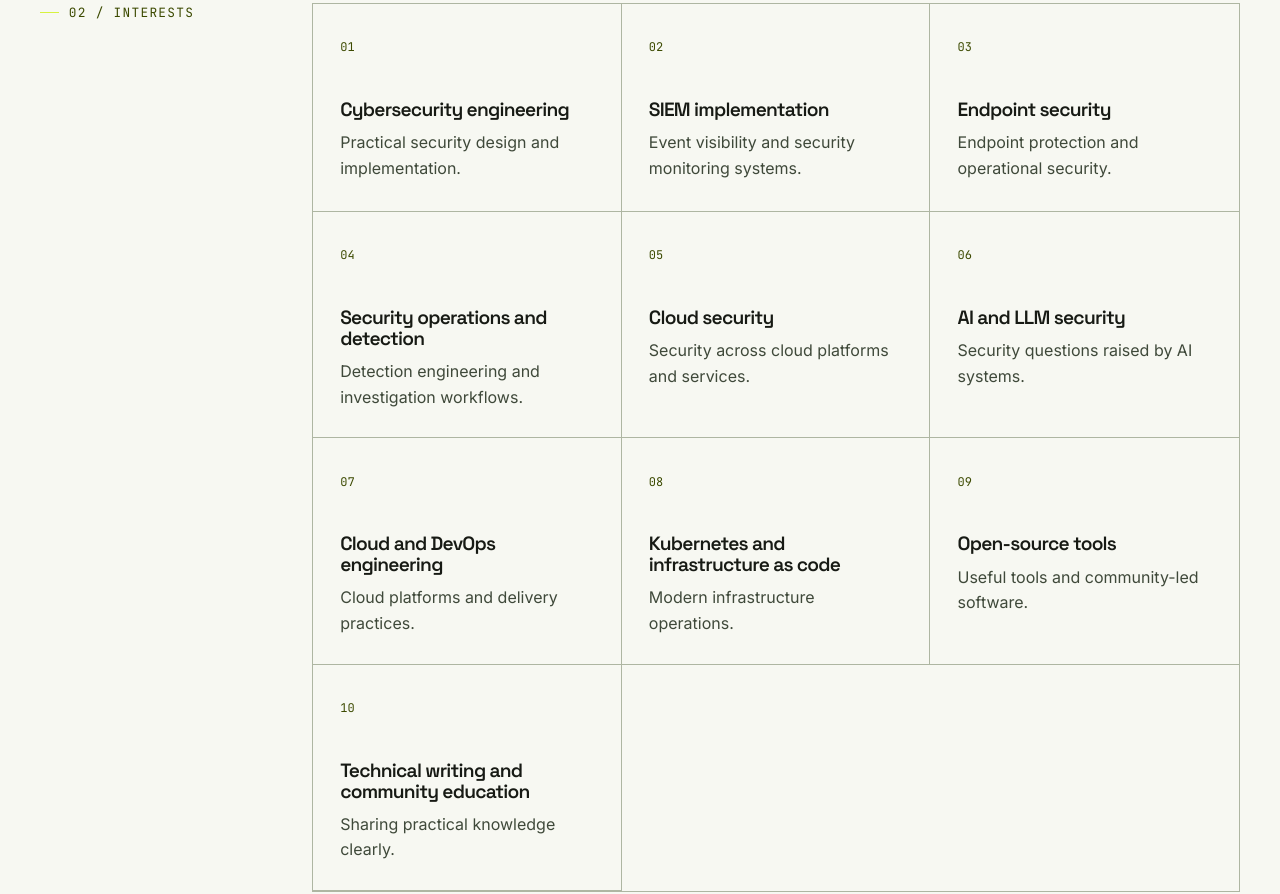
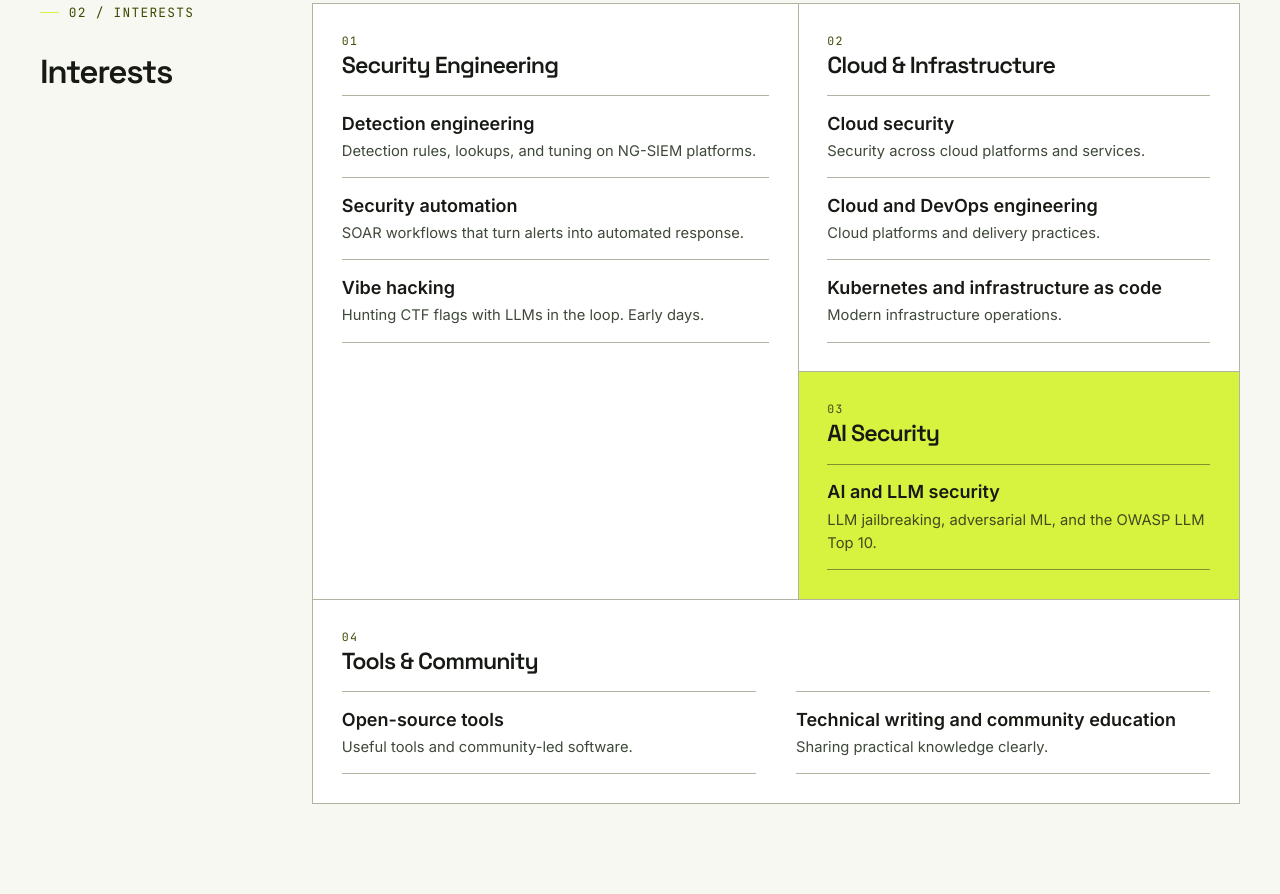
Before and after one commit to sawlemon/sawlemon.github.io, an Astro site: page / in a window 1280 px wide. Shown: the part 1726-2620 px from the top of the page. Built offline with nearby package versions, Linux system fonts and the light colour scheme; Astro itself is replaced by a stand-in of ours.

Commit message:
Regroup interests into four editorial panels with distinct security facets

```diff
--- a/src/data/site.ts
+++ b/src/data/site.ts
@@ -22,17 +22,44 @@ export const site = {
   github: 'https://github.com/sawlemon'
 } as const;
 
-export const interests = [
-  ['Cybersecurity engineering', 'Practical security design and implementation.'],
-  ['SIEM implementation', 'Event visibility and security monitoring systems.'],
-  ['Endpoint security', 'Endpoint protection and operational security.'],
-  ['Security operations and detection', 'Detection engineering and investigation workflows.'],
-  ['Cloud security', 'Security across cloud platforms and services.'],
-  ['AI and LLM security', 'Security questions raised by AI systems.'],
-  ['Cloud and DevOps engineering', 'Cloud platforms and delivery practices.'],
-  ['Kubernetes and infrastructure as code', 'Modern infrastructure operations.'],
-  ['Open-source tools', 'Useful tools and community-led software.'],
-  ['Technical writing and community education', 'Sharing practical knowledge clearly.']
+export const interestGroups = [
+  {
+    title: 'Security Engineering',
+    accent: false,
+    columns: false,
+    topics: [
+      ['Detection engineering', 'Detection rules, lookups, and tuning on NG-SIEM platforms.'],
+      ['Security automation', 'SOAR workflows that turn alerts into automated response.'],
+      ['Vibe hacking', 'Hunting CTF flags with LLMs in the loop. Early days.']
+    ]
+  },
+  {
+    title: 'Cloud & Infrastructure',
+    accent: false,
+    columns: false,
+    topics: [
+      ['Cloud security', 'Security across cloud platforms and services.'],
+      ['Cloud and DevOps engineering', 'Cloud platforms and delivery practices.'],
+      ['Kubernetes and infrastructure as code', 'Modern infrastructure operations.']
+    ]
+  },
+  {
+    title: 'AI Security',
+    accent: true,
+    columns: false,
+    topics: [
+      ['AI and LLM security', 'LLM jailbreaking, adversarial ML, and the OWASP LLM Top 10.']
+    ]
+  },
+  {
+    title: 'Tools & Community',
+    accent: false,
+    columns: true,
+    topics: [
+      ['Open-source tools', 'Useful tools and community-led software.'],
+      ['Technical writing and community education', 'Sharing practical knowledge clearly.']
+    ]
+  }
 ] as const;
 
 export const projects: Project[] = [
--- a/src/pages/index.astro
+++ b/src/pages/index.astro
@@ -2,7 +2,7 @@
 import BaseLayout from '../layouts/BaseLayout.astro';
 import Header from '../components/Header.astro';
 import Footer from '../components/Footer.astro';
-import { credentials, education, experience, interests, projects, site } from '../data/site';
+import { credentials, education, experience, interestGroups, projects, site } from '../data/site';
 import { getCollection } from 'astro:content';
 import { isExternalPost, postHref } from '../utils/blog';
 
@@ -31,7 +31,7 @@ const posts = (await getCollection('blog', ({ data }) => !data.draft)).sort((a,
 
     <section id="about" class="section about"><p class="section-label">01 / ABOUT</p><div><h2>I like making complex systems easier to understand, secure, and explain.</h2><p class="about-lead">I’m a Senior Consultant in Cybersecurity at Presidio, specializing in SIEM implementations and endpoint security. My background includes five years across cybersecurity and cloud engineering.</p><div class="two-column"><p>Beyond client work, I mentor, give talks, and stay involved in technical communities, sharing what I learn as I go.</p><ul class="facts-list"><li>Cybersecurity</li><li>Cloud engineering</li><li>AI security</li><li>Community</li></ul></div></div></section>
 
-    <section id="interests" class="section"><p class="section-label">02 / INTERESTS</p><div class="interest-grid">{interests.map(([title, description], index) => <article><span>{String(index + 1).padStart(2, '0')}</span><h3>{title}</h3><p>{description}</p></article>)}</div></section>
+    <section id="interests" class="section interests-section"><div class="interests-intro"><p class="section-label">02 / INTERESTS</p><h2>Interests</h2></div><div class="interest-matrix">{interestGroups.map((group, groupIndex) => <section class:list={['interest-panel', { accent: group.accent }, { columns: group.columns }]}><div class="panel-head"><span class="panel-index">{String(groupIndex + 1).padStart(2, '0')}</span><h3>{group.title}</h3></div><ul class="topic-list">{group.topics.map(([topic, description]) => <li><strong>{topic}</strong><span>{description}</span></li>)}</ul></section>)}</div></section>
 
     <section id="projects" class="section"><p class="section-label">03 / SELECTED WORK</p><div class="project-grid">{projects.map((project) => <article class:list={['project-card', project.status && 'coming-soon']}><div class:list={['project-visual', project.preview && 'project-preview']}>{project.preview ? <img src={project.preview.src} alt={project.preview.alt} width={project.preview.width} height={project.preview.height} loading="lazy" decoding="async" /> : <span>{project.status ? '◌' : '▦'}</span>}</div><div><p class="eyebrow">{project.status ? 'COMING SOON' : 'FEATURED PROJECT'}</p><h3>{project.title}</h3><p>{project.description}</p><ul class="tags">{project.tags.map((tag) => <li>{tag}</li>)}</ul>{project.href && <div class="project-links"><a class="text-link" href={project.href} target="_blank" rel="noreferrer">View live ↗</a>{project.sourceHref && <a class="text-link" href={project.sourceHref} target="_blank" rel="noreferrer">Source ↗</a>}</div>}</div></article>)}</div></section>
 
--- a/src/styles/global.css
+++ b/src/styles/global.css
@@ -90,12 +90,7 @@ h3 { font-size: 1.45rem; font-weight: 600; }
 .two-column { display: grid; grid-template-columns: 1.3fr .7fr; gap: 3rem; color: var(--muted); }
 .facts-list { margin: 0; padding: 0; list-style: none; font-family: 'JetBrains Mono', monospace; font-size: .82rem; color: var(--meta); }
 .facts-list li { padding: .6rem 0; border-top: 1px solid var(--border); }
-.interest-grid { display: grid; grid-template-columns: repeat(3, 1fr); gap: 0; border: 1px solid var(--border); }
-.interest-grid article { min-height: 13rem; padding: 1.7rem; border-right: 1px solid var(--border); border-bottom: 1px solid var(--border); }
-.interest-grid article:nth-child(3n) { border-right: 0; }
-.interest-grid span { color: var(--link); font: .75rem 'JetBrains Mono', monospace; }
-.interest-grid h3 { margin: 2.5rem 0 .6rem; font-size: 1.2rem; }
-.interest-grid p, .project-card p { margin-bottom: 0; color: var(--muted); font-size: 1rem; }
+.project-card p { margin-bottom: 0; color: var(--muted); font-size: 1rem; }
 .project-grid { display: grid; grid-template-columns: 1.4fr 1fr; gap: 1.3rem; }
 .project-card { display: grid; gap: 1.5rem; padding: 1.2rem; border: 1px solid var(--border); background: var(--surface); }
 .project-card:first-child { grid-row: span 2; }
@@ -170,9 +165,6 @@ h3 { font-size: 1.45rem; font-weight: 600; }
   .about-lead { font-size: 1.1rem; }
   .section { grid-template-columns: 1fr; gap: 1.5rem; padding-top: 3.5rem; }
   .two-column, .project-grid { grid-template-columns: 1fr; gap: 1rem; }
-  .interest-grid { grid-template-columns: 1fr; }
-  .interest-grid article, .interest-grid article:nth-child(3n) { min-height: 0; border-right: 0; }
-  .interest-grid h3 { margin-top: 1.5rem; }
   .project-card:first-child { grid-row: auto; }
   .credential-grid, .education-grid, .contact-list { grid-template-columns: 1fr; }
   .contact-list > * { border-right: 0; }
@@ -296,3 +288,31 @@ h3 { font-size: 1.45rem; font-weight: 600; }
   .exp-row { flex-direction: column; align-items: flex-start; gap: .35rem; }
   .education-block { padding-top: 2.5rem; }
 }
+
+/* ---- Interests ---- */
+.interests-intro { display: grid; gap: 1.1rem; align-content: start; }
+.interests-intro h2 { margin: 0; font-size: clamp(1.9rem, 2.6vw, 2.5rem); }
+.interest-matrix { display: grid; grid-template-columns: 1.1fr 1fr; gap: 1px; border: 1px solid var(--border); background: var(--border); }
+.interest-panel { display: grid; gap: 1.1rem; align-content: start; padding: 1.8rem; background: var(--surface); }
+.interest-panel:first-child { grid-row: span 2; }
+.panel-head { display: grid; gap: .3rem; }
+.panel-index { color: var(--link); font: 500 .72rem 'JetBrains Mono', monospace; letter-spacing: .12em; }
+.panel-head h3 { margin: 0; font-size: 1.45rem; }
+.topic-list { display: grid; margin: 0; padding: 0; list-style: none; }
+.topic-list li { display: grid; gap: .1rem; padding: .85rem 0; border-top: 1px solid var(--border); }
+.topic-list li:last-child { border-bottom: 1px solid var(--border); }
+.topic-list strong { font-weight: 600; }
+.topic-list span { color: var(--muted); font-size: .92rem; }
+.interest-panel.accent { background: var(--accent); color: var(--on-accent); }
+.interest-panel.accent .panel-index, .interest-panel.accent .topic-list span { color: color-mix(in srgb, var(--on-accent) 78%, var(--accent)); }
+.interest-panel.accent .topic-list li { border-color: color-mix(in srgb, var(--on-accent) 45%, var(--accent)); }
+.interest-panel.columns { grid-column: 1 / -1; }
+.interest-panel.columns .topic-list { grid-template-columns: 1fr 1fr; column-gap: 2.5rem; }
+.interest-panel.columns .topic-list li { border-bottom: 1px solid var(--border); }
+
+@media (max-width: 800px) {
+  .interest-matrix { grid-template-columns: 1fr; }
+  .interest-panel:first-child { grid-row: auto; }
+  .interest-panel.columns { grid-column: auto; }
+  .interest-panel.columns .topic-list { grid-template-columns: 1fr; }
+}
```
